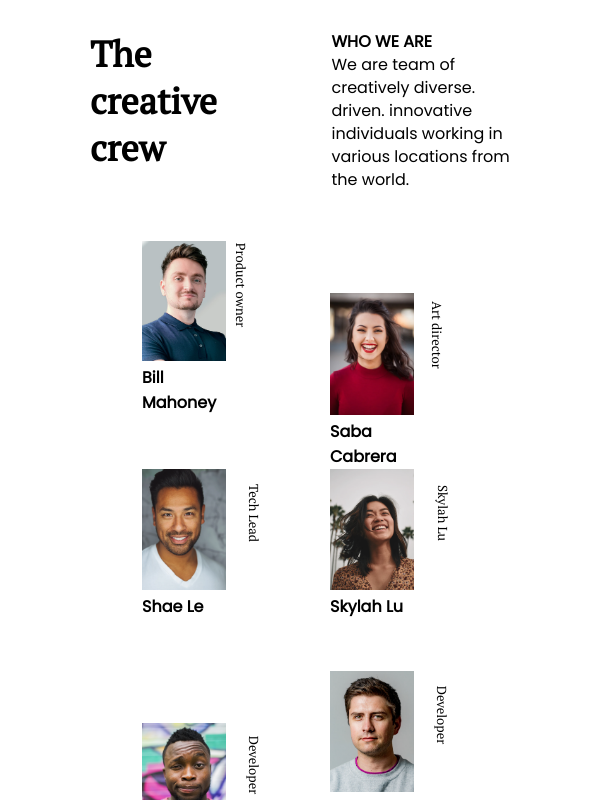
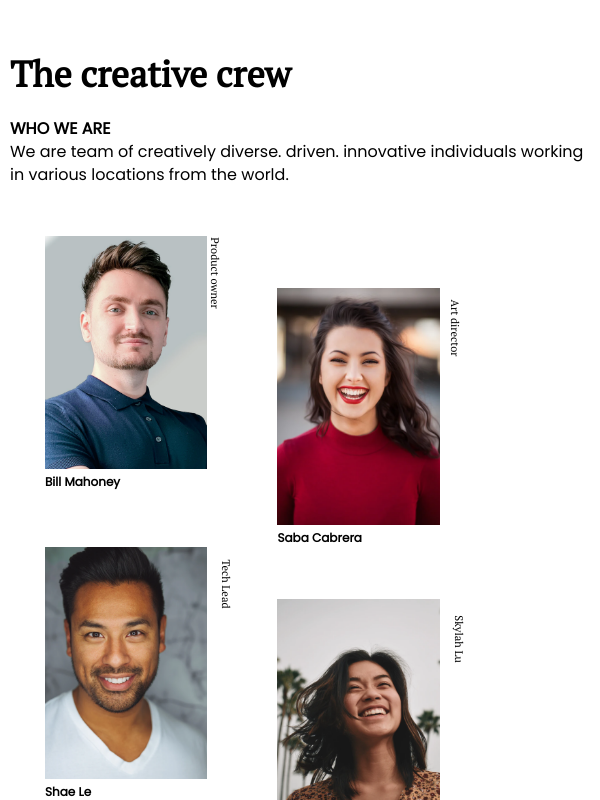
Before and after one commit to ShivSoni5/Team-Page, a plain HTML site: page index.html in a window 600 px wide. Drawn offline with Linux system fonts and the light colour scheme.

Commit message:
mobile view changes

```diff
--- a/style.css
+++ b/style.css
@@ -56,11 +56,6 @@ body {
     position: relative;
 }
 
-.team-member:nth-child(3n+2) {
-    padding-top: 52px !important;
-    padding-bottom: 0px !important;
-}
-
 .team-member img {
     max-width: 100%;
     max-height: 100%;
@@ -80,13 +75,56 @@ body {
     transform: rotate(90deg);
 }
 
-.team-member:nth-child(3n+2)>.designation {
-    top: 85px !important;
-}
-
 .footer {
     font-family: Montserrat;
     font-size: 13px;
     color: #BDBDBD;
     text-align: center;
 }
+
+@media only screen and (min-width: 600px) {
+    .team-member:nth-child(3n+2) {
+        padding-top: 52px !important;
+        padding-bottom: 0px !important;
+    }
+    .team-member:nth-child(3n+2)>.designation {
+        top: 85px !important;
+    }
+}
+
+@media only screen and (max-width: 600px) {
+    body {
+        padding: 50px 10px 5px 10px;
+    }
+    .heading-wrapper {
+        flex-direction: column;
+    }
+    .heading {
+        width: 100%;
+    }
+    .subtext-container {
+        padding: 20px 0 0;
+        width: 100%;
+    }
+    .team-member {
+        width: 28%;
+        height: auto;
+        padding: 0px 35px 35px 35px;
+        position: relative;
+    }
+    .name {
+        font-size: 12px;
+    }
+    .designation {
+        font-size: 11px;
+        right: -8px;
+        top: 30px;
+    }
+    .team-member:nth-child(even) {
+        padding-top: 52px !important;
+        padding-bottom: 0px !important;
+    }
+    .team-member:nth-child(even)>.designation {
+        top: 85px !important;
+    }
+}
```
